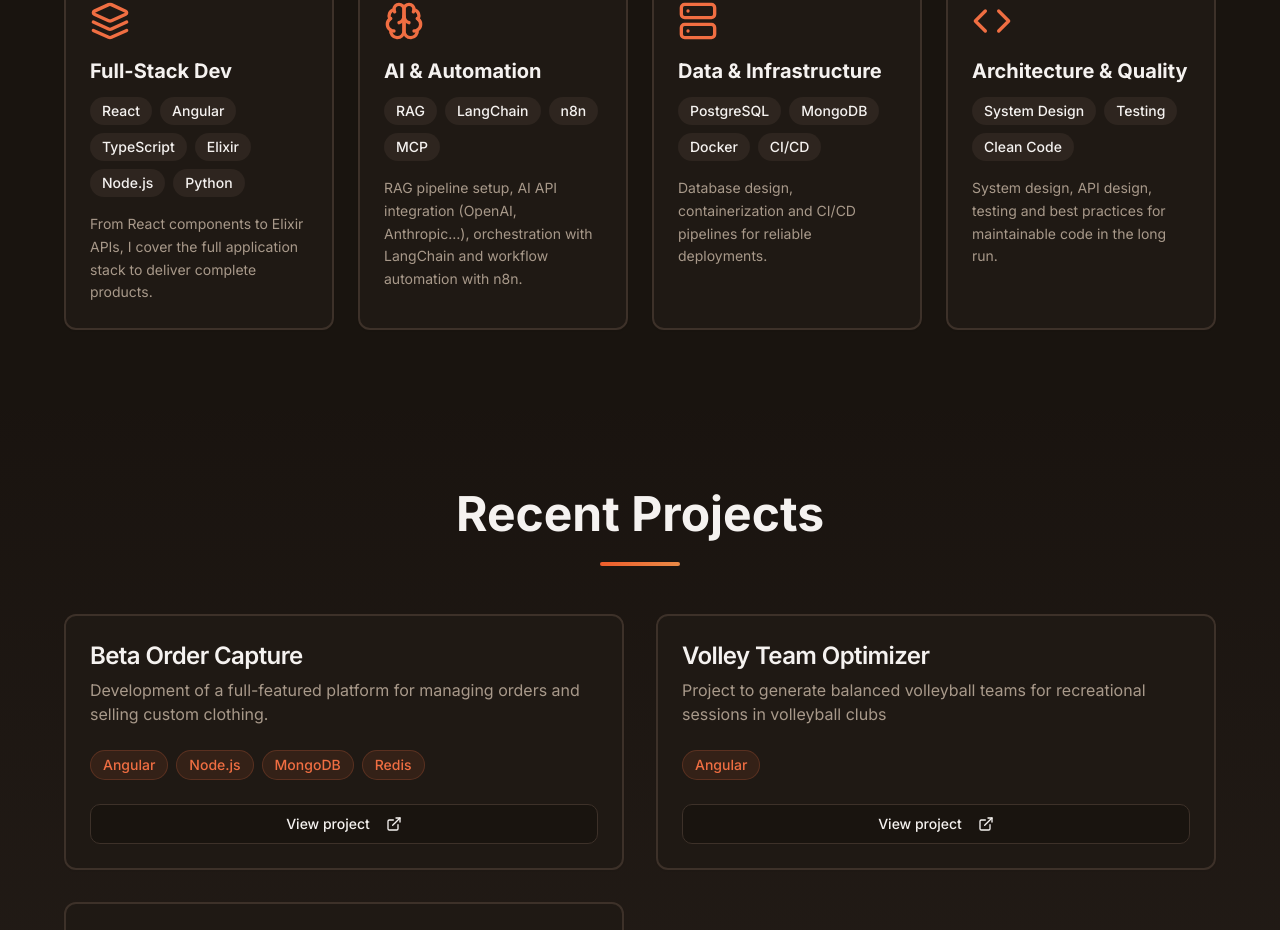
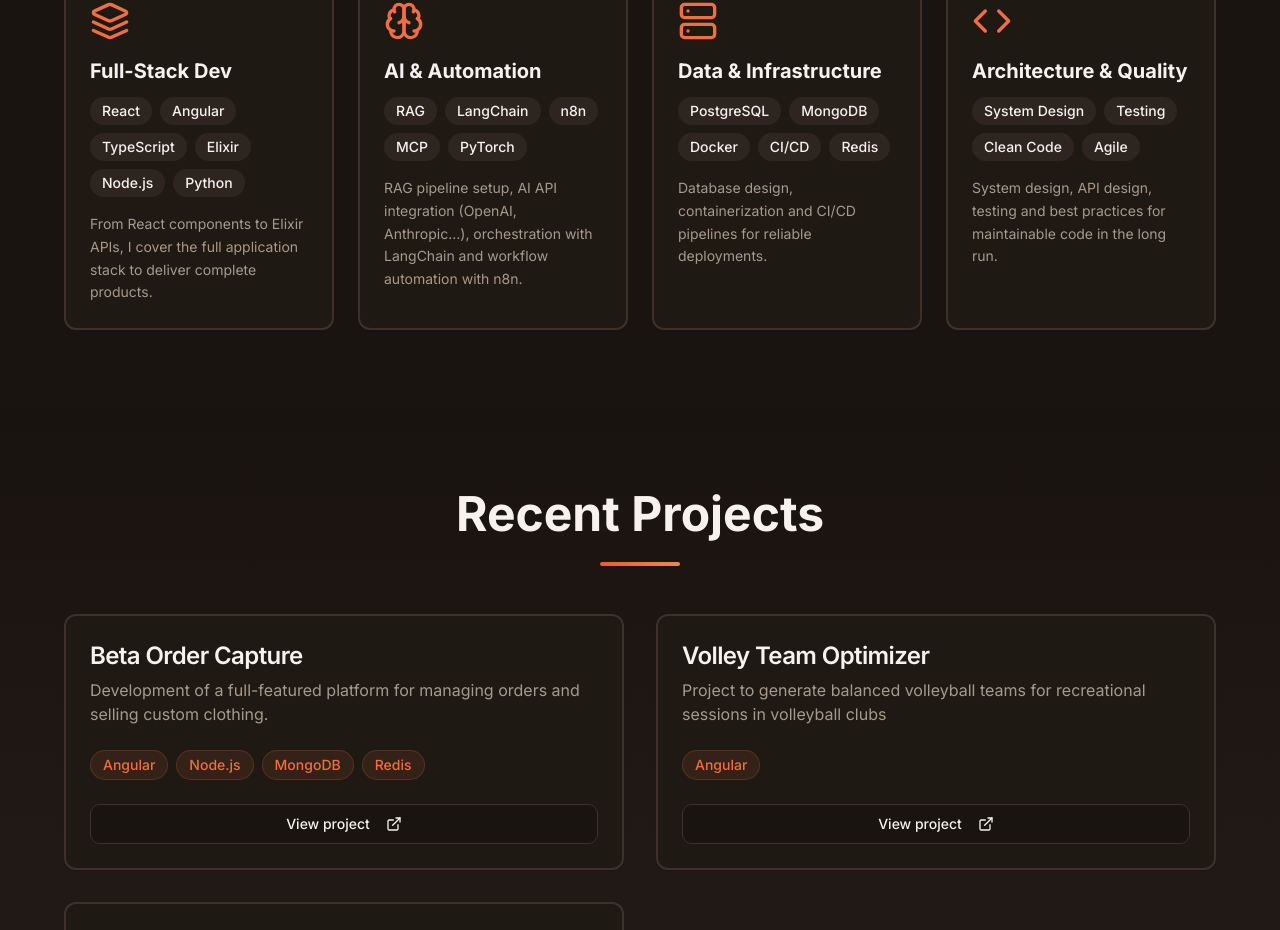
Before and after one commit to flobatard/site-perso-freelance, a React (Vite) app: page /en in a window 1280 px wide. Shown: the part 1917-2847 px from the top of the page. Built offline with nearby package versions, Linux system fonts and the light colour scheme.

Commit message:
Update Skills section

```diff
--- a/src/components/Skills.tsx
+++ b/src/components/Skills.tsx
@@ -15,19 +15,19 @@ const Skills = () => {
     {
       icon: <Brain className="text-primary" size={40} />,
       title: t("skills.ai_title"),
-      technologies: ["RAG", "LangChain", "n8n", "MCP"],
+      technologies: ["RAG", "LangChain", "n8n", "MCP", "PyTorch"],
       description: t("skills.ai_desc"),
     },
     {
       icon: <Server className="text-primary" size={40} />,
       title: t("skills.infra_title"),
-      technologies: ["PostgreSQL", "MongoDB", "Docker", "CI/CD"],
+      technologies: ["PostgreSQL", "MongoDB", "Docker", "CI/CD", "Redis"],
       description: t("skills.infra_desc"),
     },
     {
       icon: <Code className="text-primary" size={40} />,
       title: t("skills.archi_title"),
-      technologies: ["System Design", "Testing", "Clean Code"],
+      technologies: ["System Design", "Testing", "Clean Code", "Agile"],
       description: t("skills.archi_desc"),
     },
   ];
```
